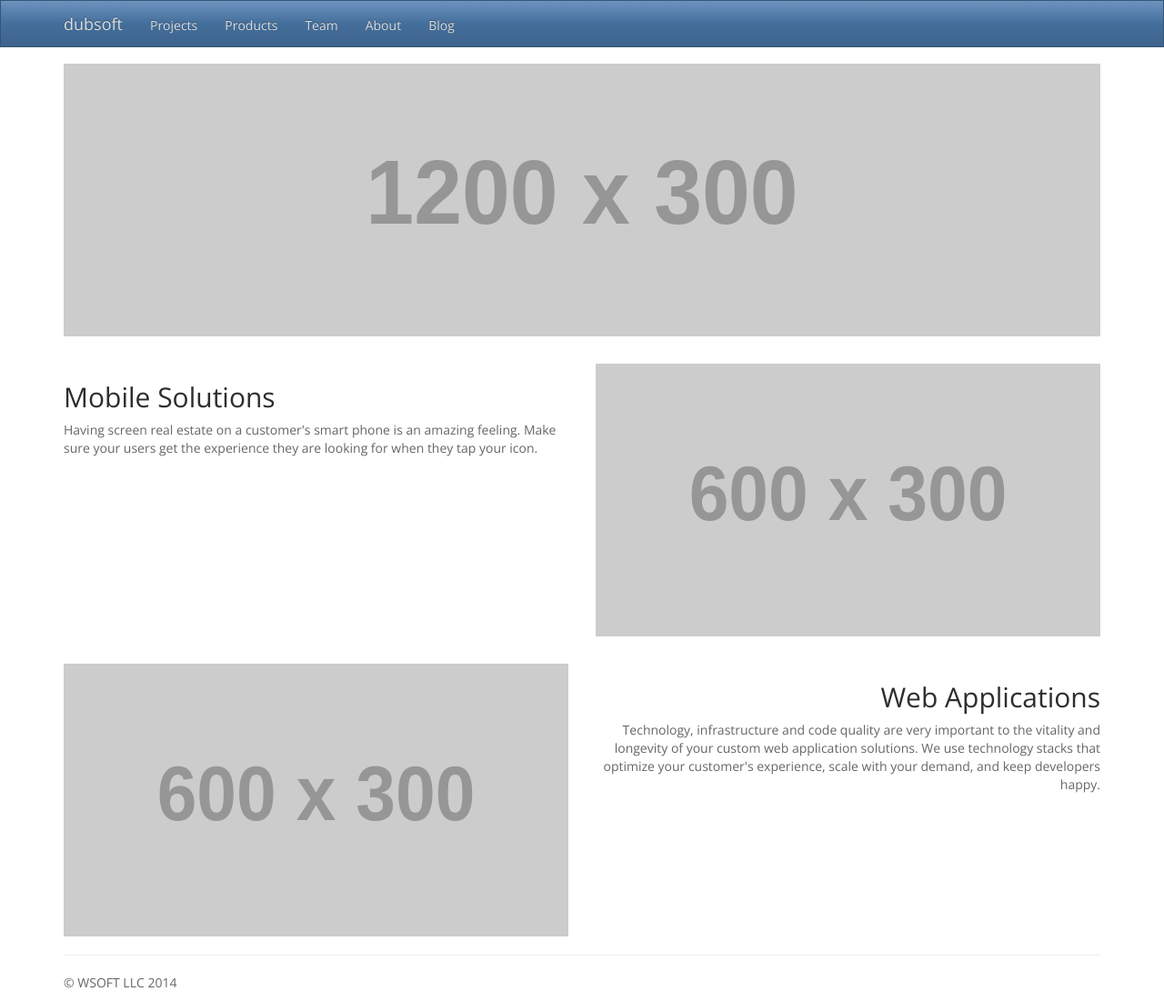
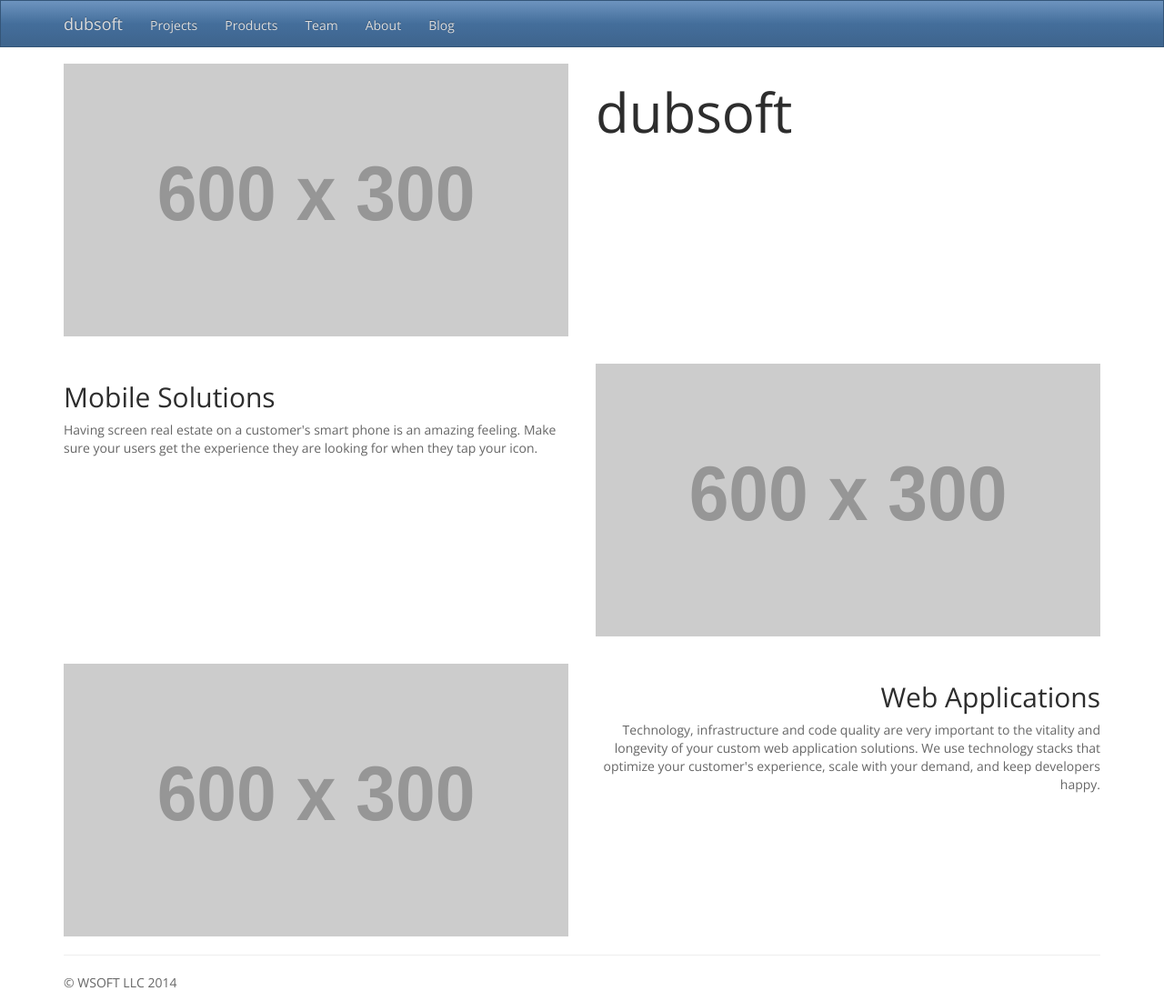
Before and after one commit to dubsoft/dubsoft-www, a Jekyll site: the page built from index.html, in a window 1280 px wide and 1101 px high. Shown: the whole window at 91% size. Built offline with Jekyll 4.4.1, drawn with Linux system fonts in a browser that asks for light colours; nearby versions of some CDN libraries; Markdown is read by kramdown in place of the engine named in the settings.

Commit message:
Don't use a large banner at the top

```diff
--- a/css/main.css
+++ b/css/main.css
@@ -49,3 +49,7 @@ footer {
     width: 50%; /* 6 columns */
   }
 }
+
+h1.title {
+  font-size: 60px;
+}
--- a/index.html
+++ b/index.html
@@ -4,11 +4,14 @@ title: dubsoft
 ---
 
 <div class="row">
-  <div class="col-md-12">
+  <div class="col-md-6">
     <img height="300px"
          width="100%"
-         src="http://placehold.it/1200x300.jpg"
+         src="http://placehold.it/600x300.jpg"
     />
+  </div>
+  <div class="col-md-6">
+    <h1 class="title">dubsoft</h1>
   </div>
 </div>
 
```
